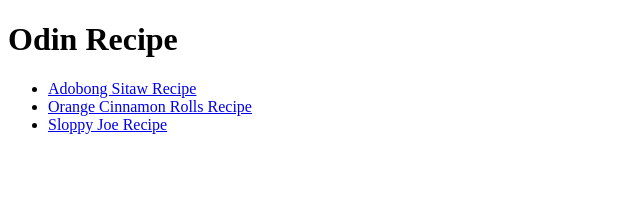
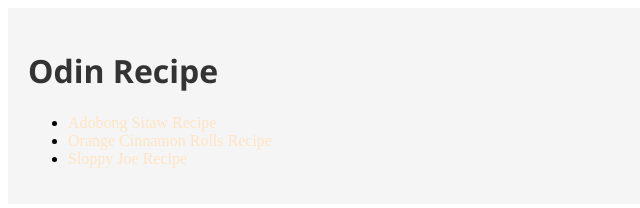
Before and after one commit to Prohempress/odin-recipes, a plain HTML site: page index.html in a window 1280 px wide. Shown: the whole page, without its empty margins (0-640 px from the left). Drawn offline with Linux system fonts and the light colour scheme.

Commit message:
Add external CSS to recipe pages

```diff
--- a/index.html
+++ b/index.html
@@ -3,16 +3,19 @@
   <head>
     <meta charset="UTF-8">
     <meta name="viewport" content="width=device-width, initial-scale=1.0">
+    <link rel="stylesheet" href="style.css">
     <title>
       Odin Recipe
     </title>
   </head>
   <body>
+    <div class="container">
       <h1>Odin Recipe</h1>
       <ul>
         <li><a href="recipes/adobong-sitaw.html">Adobong Sitaw Recipe</a></li>
         <li><a href="recipes/orange-cinnamon-rolls.html">Orange Cinnamon Rolls Recipe</a></li>
         <li><a href="recipes/sloppy-joes.html">Sloppy Joe Recipe</a></li>
       </ul>
+    </div>
   </body>
 </html>
--- /dev/null
+++ b/style.css
@@ -0,0 +1,29 @@
+.container {
+  background-color: whitesmoke;
+  padding: 20px;
+}
+
+h1, h2, h3, h4, p {
+  color: #333;
+  font-family:'Segoe UI', Tahoma, Geneva, Verdana, sans-serif;
+}
+
+li a {
+  text-decoration: none;
+}
+
+a:link {
+  color:bisque;
+}
+
+a:active {
+  color:aquamarine;
+}
+
+a:visited {
+  color: #09457e;
+}
+
+a:hover {
+  color:blueviolet;
+}
```
Also changed, not shown: recipes/adobong-sitaw.html (+2 -0 lines), recipes/orange-cinnamon-rolls.html (+3 -1 lines), recipes/sloppy-joes.html (+2 -0 lines), 1 other file. Lines whose indentation alone changed are shown as unchanged.
